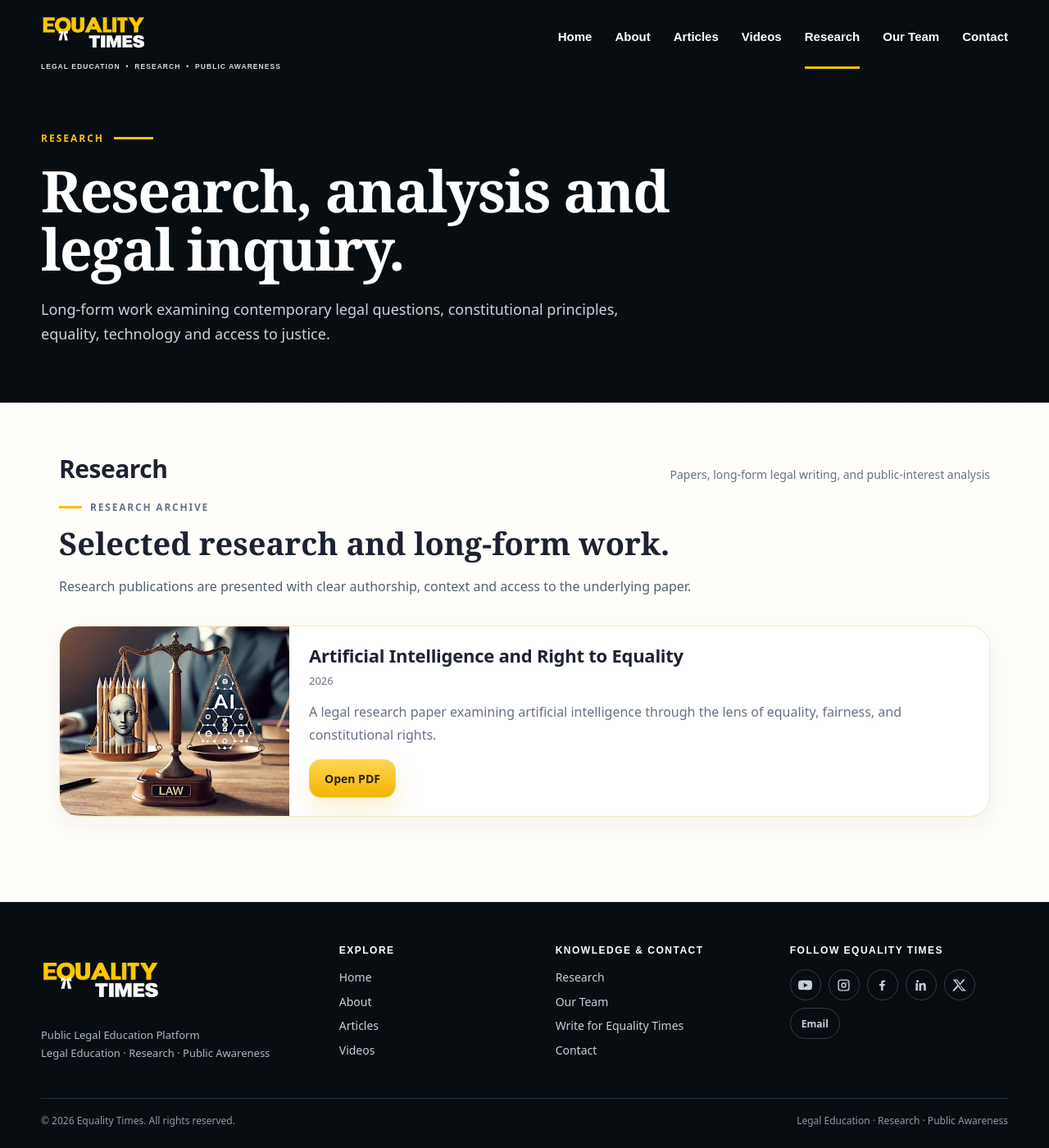
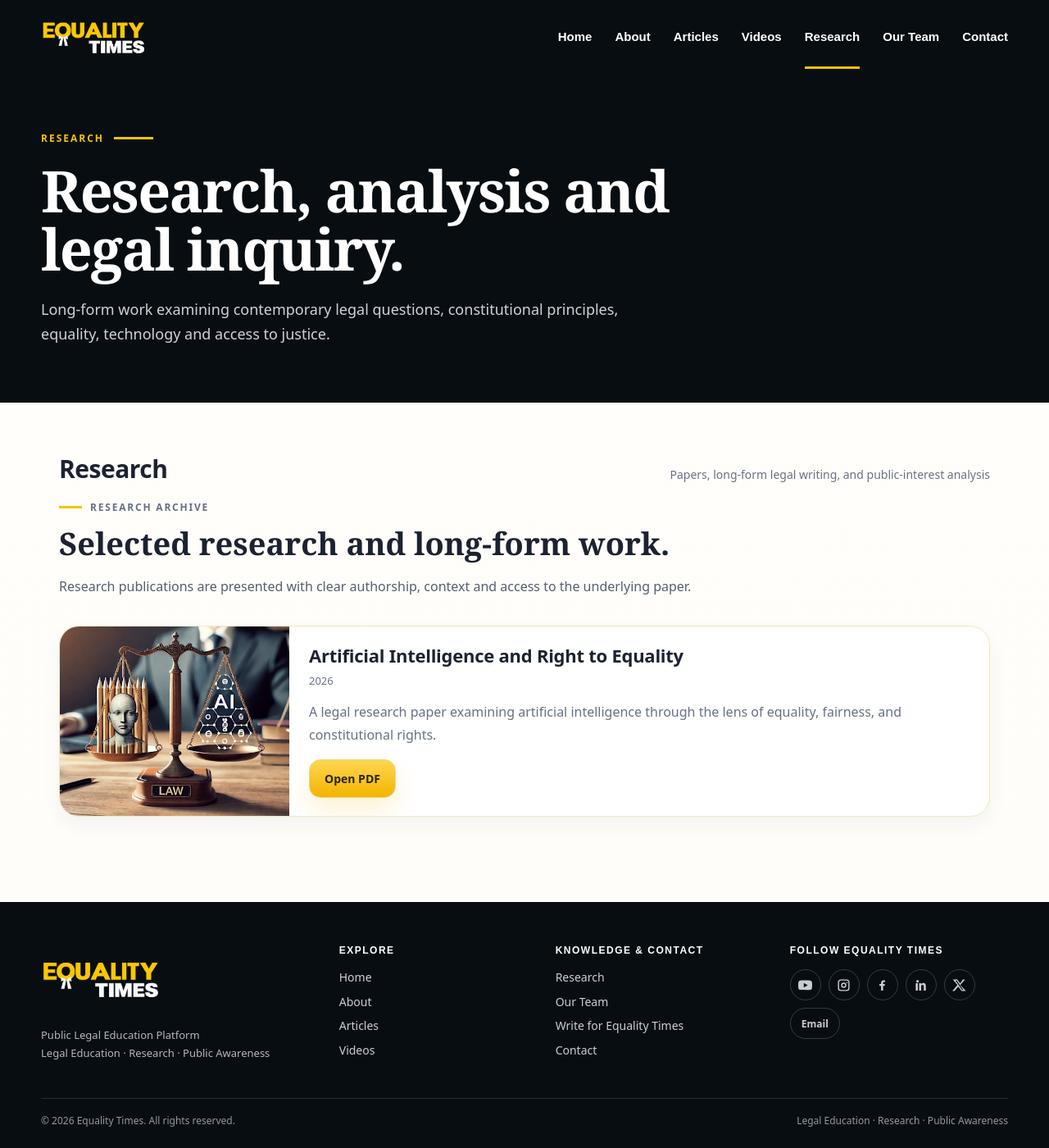
Before and after one commit to equalitytimes/equalitytimes-test, a Jekyll site: the page research.html, which Jekyll copies as it is, in a window 1280 px wide. Shown: the whole page at 82% size. Built offline with Jekyll 4.4.1, drawn with Linux system fonts in a browser that asks for light colours.

Commit message:
Restore stable header styling

```diff
--- a/research.html
+++ b/research.html
@@ -5,7 +5,7 @@
   <meta name="viewport" content="width=device-width,initial-scale=1"/>
   <title>Research | Equality Times</title>
   <meta name="description" content="Research papers and long-form legal writing by Equality Times."/>
-  <link rel="stylesheet" href="/equalitytimes-test/assets/style.css?v=20260920-2"/>
+  <link rel="stylesheet" href="/equalitytimes-test/assets/style.css"/>
 </head>
 <body>
 
@@ -13,7 +13,6 @@
   <div class="site-header-inner">
     <a class="site-brand" href="/equalitytimes-test/" aria-label="Equality Times home">
       <img src="/equalitytimes-test/assets/logo-new.png" alt="Equality Times">
-      <span class="site-brand-tagline">LEGAL EDUCATION &nbsp;•&nbsp; RESEARCH &nbsp;•&nbsp; PUBLIC AWARENESS</span>
     </a>
     <nav class="site-nav" aria-label="Main navigation">
       <a href="/equalitytimes-test/">Home</a>
```
